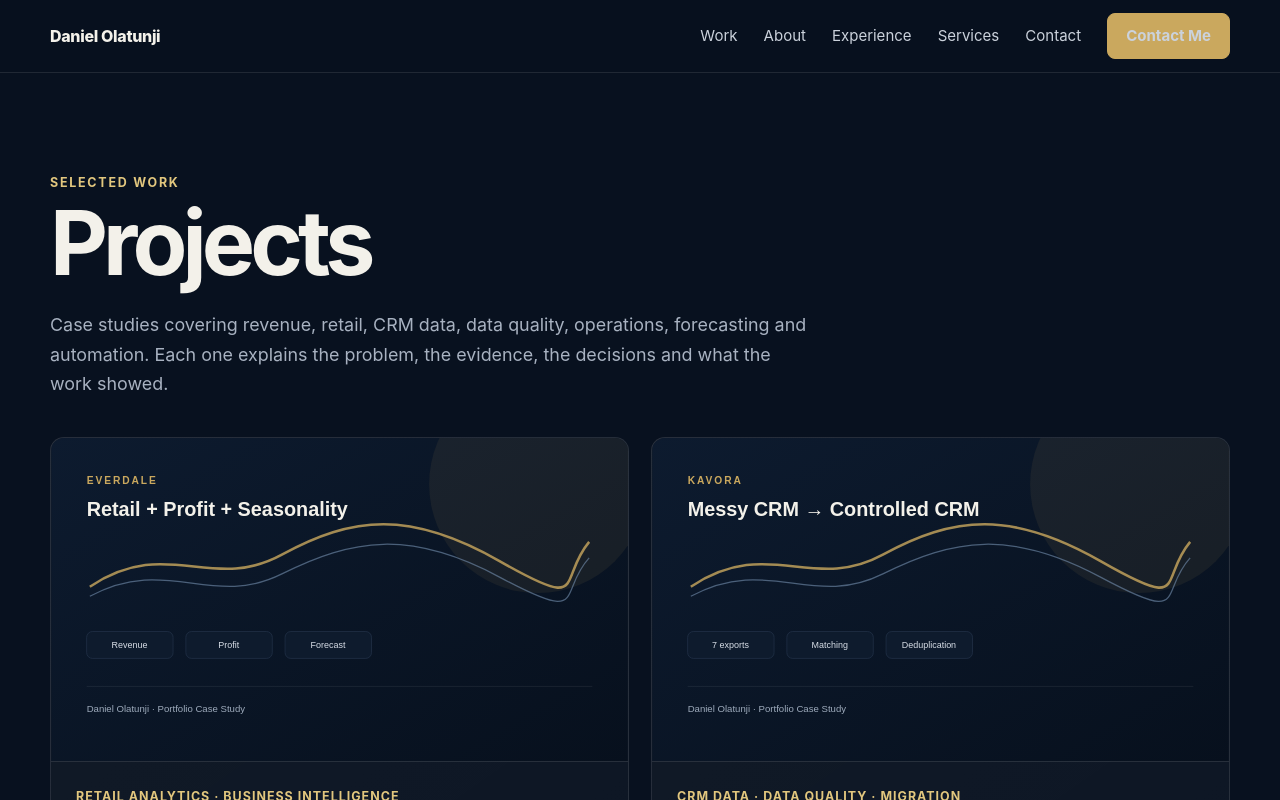
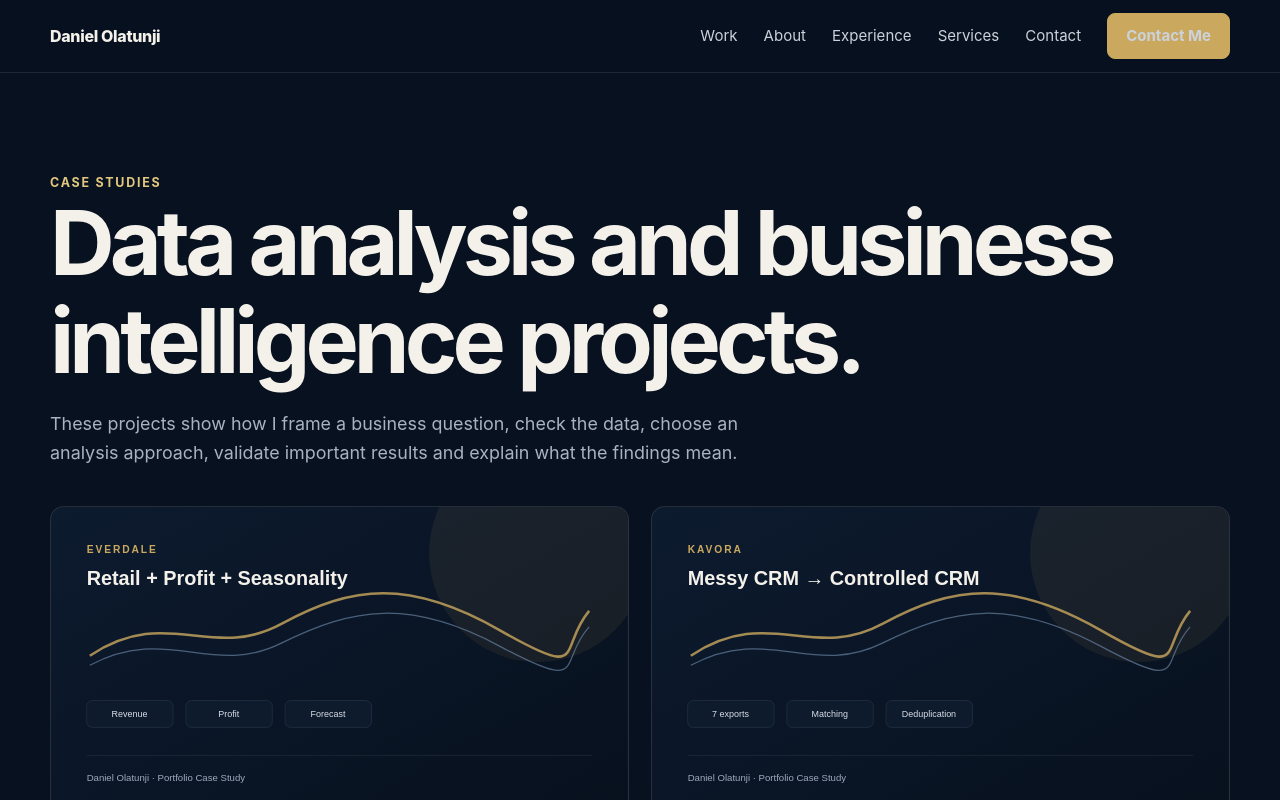
Before and after one commit to oreoluwadaniel/daniel-olatunji-portfolio, a Next.js app: page /work in a window 1280 px wide. Shown: the top 800 px of the page. Built offline with nearby package versions, Linux system fonts and the light colour scheme.

Commit message:
Improve projects page positioning and case-study framing

```diff
--- a/app/work/page.tsx
+++ b/app/work/page.tsx
@@ -1,6 +1,6 @@
 import Link from "next/link";
 import { projects } from "@/lib/projects";
 
-export const metadata = { title: "Projects | Daniel Olatunji", description: "Selected data analysis, business intelligence, CRM data and operations case studies by Daniel Olatunji.", alternates: { canonical: "https://daniel-olatunji-portfolio.vercel.app/work" }, openGraph: { title: "Projects | Daniel Olatunji", description: "Selected data analysis, business intelligence, CRM data and operations case studies.", url: "https://daniel-olatunji-portfolio.vercel.app/work", images: ["/og-image.svg"] } };
+export const metadata = { title: "Projects", description: "Data analysis and business intelligence case studies covering revenue, retail, customer, data quality, forecasting and operations.", alternates: { canonical: "https://daniel-olatunji-portfolio.vercel.app/work" }, openGraph: { title: "Projects | Daniel Olatunji", description: "Data analysis and business intelligence case studies by Daniel Olatunji.", url: "https://daniel-olatunji-portfolio.vercel.app/work", images: ["/og-image.svg"] } };
 
-export default function WorkPage() { return <main><section className="section"><div className="container"><div className="eyebrow">Selected work</div><h1>Projects</h1><p className="lead">Case studies covering revenue, retail, CRM data, data quality, operations, forecasting and automation. Each one explains the problem, the evidence, the decisions and what the work showed.</p><div className="project-grid">{projects.map(p=><article className="card project-card" key={p.slug}><img className="cover" src={p.cover} alt={`${p.title} project cover`} loading="lazy"/><div className="content"><div className="meta">{p.category}</div><h3>{p.title}</h3><p>{p.short}</p><div className="small">{p.scale}</div><div className="tag-list">{p.tools.map(t=><span className="tag" key={t}>{t}</span>)}</div><div className="card-actions"><Link className="btn btn-primary" href={`/work/${p.slug}`}>Read Case Study</Link>{p.github !== "https://github.com/oreoluwadaniel" && <a className="btn btn-secondary" href={p.github} target="_blank" rel="noreferrer">Project GitHub</a>}</div></div></article>)}</div></div></section></main>; }
+export default function WorkPage() { return <main><section className="section"><div className="container"><div className="eyebrow">Case studies</div><h1>Data analysis and business intelligence projects.</h1><p className="lead">These projects show how I frame a business question, check the data, choose an analysis approach, validate important results and explain what the findings mean.</p><div className="project-grid">{projects.map(p=><article className="card project-card" key={p.slug}><img className="cover" src={p.cover} alt={`${p.title} project cover`} loading="lazy"/><div className="content"><div className="meta">{p.category}</div><h3>{p.title}</h3><p>{p.short}</p><div className="small">{p.scale}</div><div className="tag-list">{p.tools.map(t=><span className="tag" key={t}>{t}</span>)}</div><div className="card-actions"><Link className="btn btn-primary" href={`/work/${p.slug}`}>Read Case Study</Link>{p.github !== "https://github.com/oreoluwadaniel" && <a className="btn btn-secondary" href={p.github} target="_blank" rel="noreferrer">Project GitHub</a>}</div></div></article>)}</div></div></section></main>; }
```
